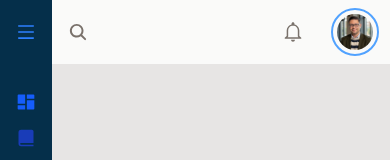
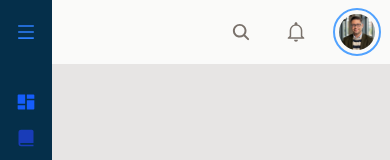
Before and after one commit to BRajendra10/Library-management-system, a React (Vite) app: page / in a window 390 px wide. Shown: the top 160 px of the page. Built offline with nearby package versions, Linux system fonts and the light colour scheme.

Commit message:
made layout changes

```diff
--- a/src/screens/Dashboard.jsx
+++ b/src/screens/Dashboard.jsx
@@ -103,7 +103,7 @@ function Dashboard() {
             <div className="col-span-26 sm:col-span-27 lg:col-span-28 xl:col-span-18 2xl:col-span-19 flex flex-col bg-stone-50">
 
                 {/* right top navigation */}
-                <div className="w-full h-[4rem] flex justify-between items-center p-2">
+                <div className="w-full h-[4rem] flex justify-end sm:justify-between items-center p-2">
 
                     <div className="w-fit md:w-[30rem] lg:w-[40rem] h-fit hidden sm:grid grid-cols-15 border border-stone-400 bg-white p-1 rounded-sm">
                         <button className="col-span-1 flex justify-center items-center p-1">
@@ -117,12 +117,12 @@ function Dashboard() {
                         </button>
                     </div>
 
-                    <button className="col-span-1 flex sm:hidden justify-center items-center p-2 text-stone-500 hover:text-stone-950 duration-300">
-                        <IoSearch className="text-xl font-normal" />
-                    </button>
+                    <div className="w-[10rem] sm:w-[7rem] flex justify-evenly items-center gap-4">
+                        <button className="col-span-1 flex sm:hidden justify-center items-center p-2 text-stone-500 hover:text-stone-950 duration-300">
+                            <IoSearch className="text-xl font-normal" />
+                        </button>
 
-                    <div className="w-[7rem] flex justify-evenly items-center gap-4">
-                        <span className="p-2 text-2xl text-stone-500 hover:text-stone-950 rounded-full duration-300"><IoMdNotificationsOutline /></span>
+                        <button className="p-2 text-2xl text-stone-500 hover:text-stone-950 rounded-full duration-300"><IoMdNotificationsOutline /></button>
 
                         <div className="w-12 h-12 rounded-full border-2 border-blue-400 p-1">
                             <img className="w-full h-full object-cover rounded-full" src={user} alt="curr-user" />
```
